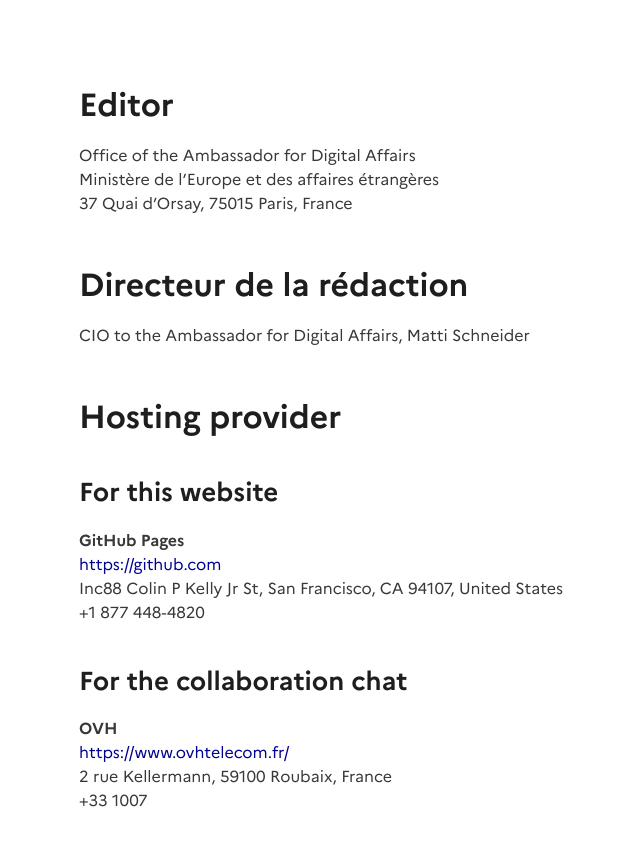
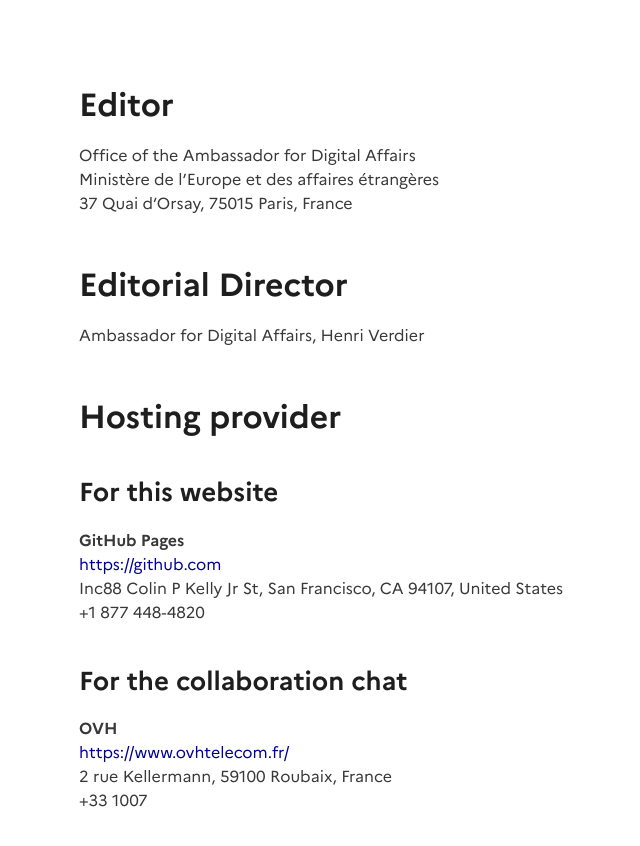
Before and after one commit to ambanum/disinfo.quaidorsay.fr, a Jekyll site: the page built from _pages/en/legal-notice.md, in a window 1280 px wide and 900 px high, scrolled down 379 px. Shown: the top 846 px of the window, without its empty margins (92-732 px from the left). Built offline with Jekyll 4.4.1, drawn with Linux system fonts in a browser that asks for light colours; comment, search, counter and statistics services are not loaded.

Commit message:
Change legal notice

```diff
--- a/_pages/en/legal-notice.md
+++ b/_pages/en/legal-notice.md
@@ -16,9 +16,9 @@
 Ministère de l'Europe et des affaires étrangères
 37 Quai d'Orsay, 75015 Paris, France
 
-## Directeur de la rédaction
+## Editorial Director
 
-CIO to the Ambassador for Digital Affairs, Matti Schneider
+Ambassador for Digital Affairs, Henri Verdier
 
 ## Hosting provider
 
```
Also changed, not shown: _pages/fr/mentions-legales.md (+1 -1 lines).
